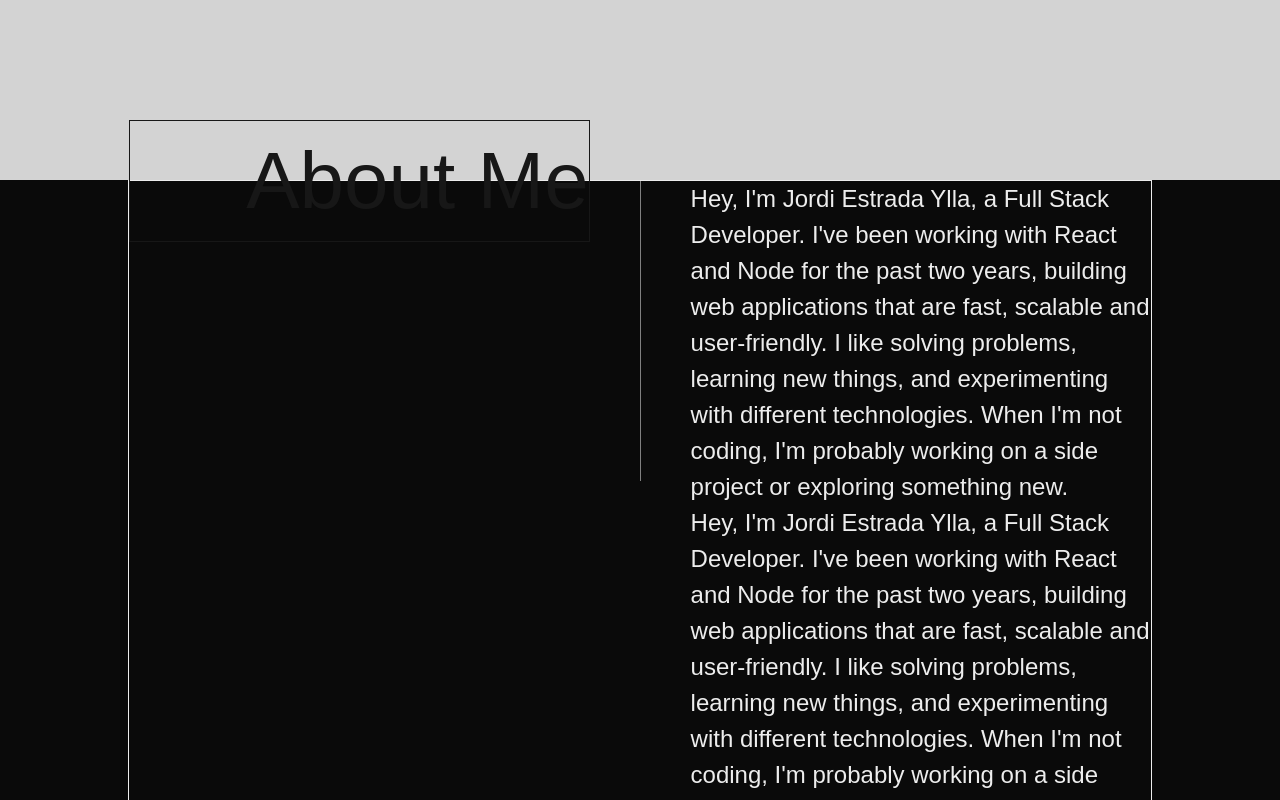
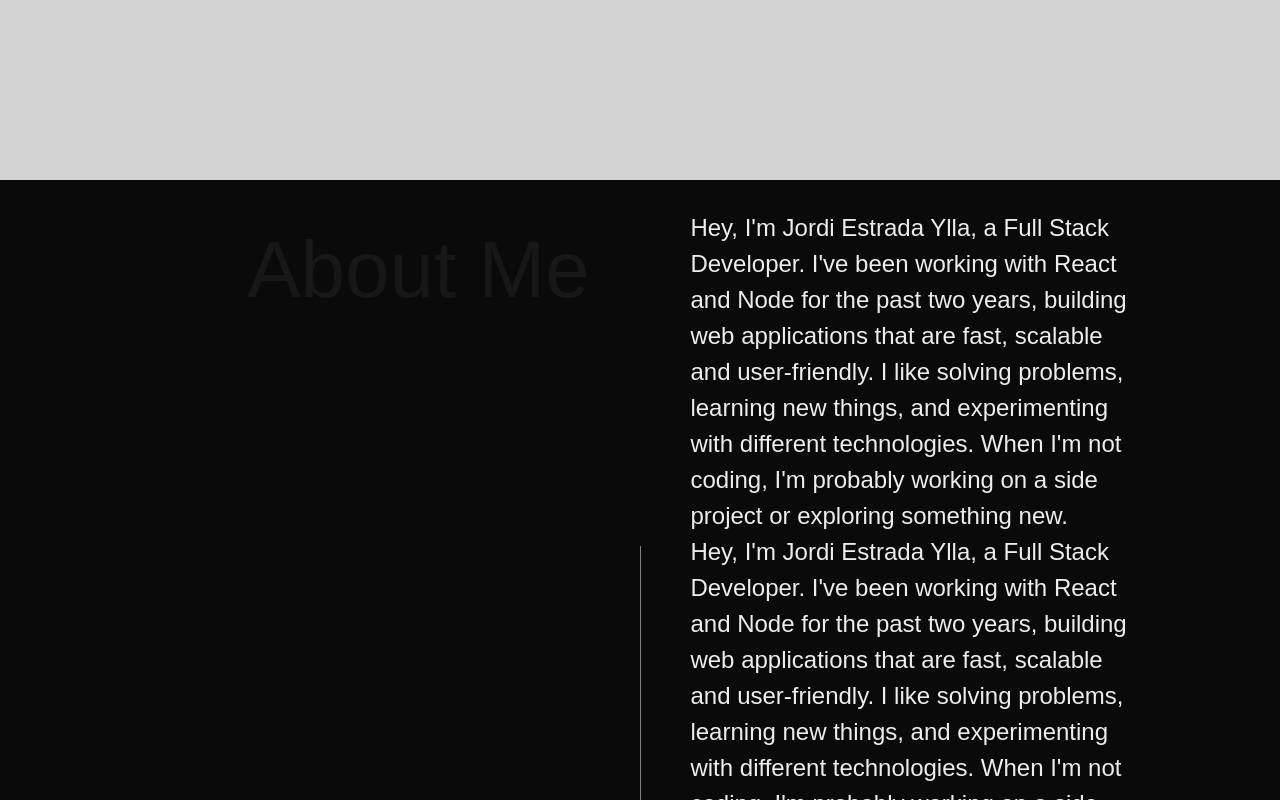
Before and after one commit to Jordiestrada3/portfolio_v1, a Next.js app: page / in a window 1280 px wide. Shown: the part 620-1420 px from the top of the page. Built offline with nearby package versions, Linux system fonts and the light colour scheme.

Commit message:
FIX, About me section fixed

```diff
--- a/app/globals.css
+++ b/app/globals.css
@@ -25,13 +25,13 @@ body {
   font-family: Arial, Helvetica, sans-serif;
 }
 
-h1{
+h1 {
   font-size: 70px;
   font-weight: 800;
   color: #171717;
 }
 
-h2{
+h2 {
   font-size: 24px;
   font-weight: 400;
   color: #171717;
@@ -41,4 +41,5 @@ h2{
   width: 1px;
   height: 300px;
   background-color: gray;
+  align-self: center;
 }
--- a/app/page.tsx
+++ b/app/page.tsx
@@ -1,4 +1,5 @@
 import Image from "next/image";
+
 
 export default function Home() {
   return (
@@ -19,28 +20,25 @@ export default function Home() {
           <h1>Jordi</h1>
           <h2>I'm a full stack developer</h2>
         </section>
-        <section style={{ width: '100vw', display: 'flex', flexDirection: 'column', justifyContent: 'center', alignItems: 'center' }}>
+        <section style={{ width: '100vw', display: 'flex', flexDirection: 'column', justifyContent: 'center', alignItems: 'center', padding: '30px' }}>
           <div style={{
-            borderWidth: '1px', display: 'flex',
+            display: 'flex',
             gap: 50,
             width: '80%',
             alignItems: 'flex-start',
           }}>
             <h2 style={{
-              borderWidth: '1px',
+
               width: '50%',
               fontSize: '80px',
               textAlign: 'end',
               position: 'sticky',
-              top: '50%',
-              transform: 'translateY(-50%)',
-
-              // alignSelf: 'flex-start',
+              top: '40%',
             }}
             >
               About Me
             </h2>
-            <div class="vertical-line"></div>
+            <div className="vertical-line"></div>
             <div style={{ width: '50%', fontSize: 24 }}>
               <p style={{ fontWeight: 100 }}>
                 Hey, I'm Jordi Estrada Ylla, a Full Stack Developer.
```
